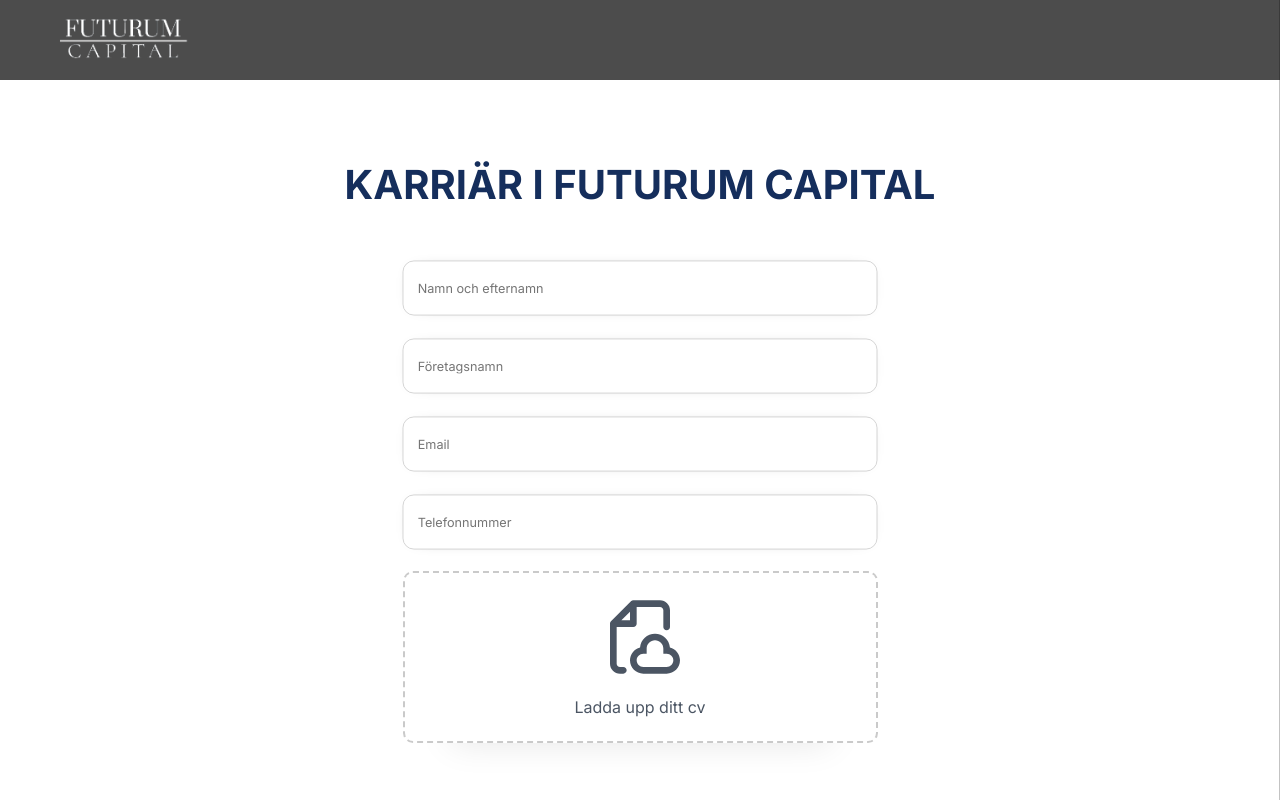
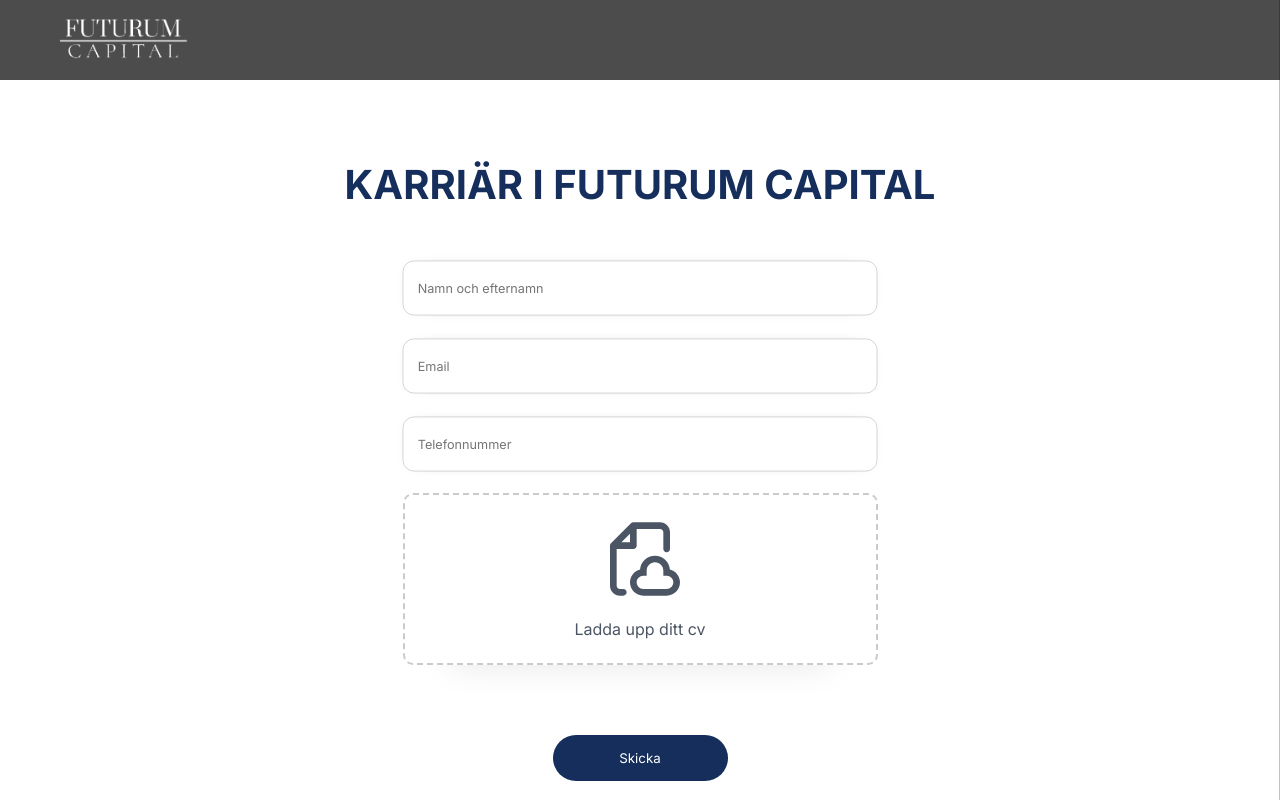
Before and after one commit to mohalw731/-Futurum-Capital-, a React (Vite) app: page /karriar in a window 1280 px wide. Shown: the top 802 px of the page. Built offline with nearby package versions, Linux system fonts and the light colour scheme.

Commit message:
complete version

```diff
--- a/package.json
+++ b/package.json
@@ -10,6 +10,7 @@
     "preview": "vite preview"
   },
   "dependencies": {
+    "@emailjs/browser": "^4.3.3",
     "@radix-ui/react-icons": "^1.3.0",
     "react": "^18.2.0",
     "react-dom": "^18.2.0",
--- a/src/components/Form.jsx
+++ b/src/components/Form.jsx
@@ -1,16 +1,52 @@
-import React from 'react';
+import React, { useRef, useState } from 'react';
+import emailjs from "@emailjs/browser";
 
-const Form = ({ no, title, buttonText,hidden }) => {
+const Form = ({ no, title, buttonText, hidden, template }) => {
+
+    const form = useRef();
+
+    const [emailSent, setEmailsent] = useState(false)
+
+    const sendEmail = (e) => {
+      e.preventDefault();
+
+      emailjs
+        .sendForm('service_dvm6al7', template, form.current, {
+          publicKey: '6rZ5KJX5-2BNbXUf-',
+        })
+        .then(
+          () => {
+            console.log('SUCCESS!');
+            setEmailsent(true)
+          },
+          (error) => {
+            console.log('FAILED...', error);
+          },
+        );
+    };
+
+
     return (
         <div className='contact-container'>
             <h1>{title}</h1>
-            <form>
-                <input type="text" name="name" id="fullName" className='input' placeholder='Namn och efternamn' />
-                <input type="text" name="company" id="companyName" className='input' placeholder='Företagsnamn' />
-                <input type="email" name="email" id="email" className='input' placeholder='Email' />
-                <input type="tel" name="phone" id="phone" className='input' placeholder='Telefonnummer' />
+            <form ref={form} onSubmit={sendEmail}>
+                <input type="text" name="user_name" id="fullName" className='input' required placeholder='Namn och efternamn' />
 
-                <label htmlFor="file" className={hidden ? 'no' : 'custum-file-upload'}>
+                {
+                    hidden ?
+                        <input type="text" name="user_name" id="companyName" className='input' placeholder='Företagsnamn' />
+                        : ''
+                }
+
+
+                <input type="email" name="user_email" id="email" className='input' required placeholder='Email' />
+
+                <input type="tel" name="user_email" id="phone" className='input' required placeholder='Telefonnummer' />
+
+
+                {hidden ? <textarea name="message" className='input' required rows={5} placeholder='Meddelande'></textarea> :
+
+                    <label htmlFor="file" className={'custum-file-upload'}>
                         <div className="icon">
                             <svg xmlns="http://www.w3.org/2000/svg" fill="" viewBox="0 0 24 24">
                                 <g stroke-width="0" id="SVGRepo_bgCarrier"></g>
@@ -23,11 +59,17 @@ const Form = ({ no, title, buttonText,hidden }) => {
                         <div className="text">
                             <span>Ladda upp ditt cv</span>
                         </div>
-                    <input type="file" name="" id="file" />
-                </label>
+                        <input type="file" name="message" id="file" />
+                    </label>}
 
                 <div className="btn-wrapper-services">
-                    <button className='contact-btn form-btn'>{buttonText}</button>
+                    <input
+                        className="contact-btn form-btn"
+                        style={emailSent ? { backgroundColor: "#D3D3D3" } : {}}
+                        disabled={emailSent ? true : false}
+                        type="submit"
+                        value="Skicka"
+                    />
                 </div>
             </form>
         </div>
--- a/src/pages/Contact.jsx
+++ b/src/pages/Contact.jsx
@@ -12,7 +12,7 @@ const Contact = () => {
   return (
     <>
       <Nav className="scroll" no='no'/>
-      <Form no='no' title='Kontakta oss' buttonText='Kontakta oss' hidden={hidden}/>
+      <Form no='no' title='Kontakta oss' buttonText='Kontakta oss' hidden={hidden} template='template_7grp8s9'/>
       <Testimonials/>
       <Footer/>
     </>
--- a/src/pages/Jobs.jsx
+++ b/src/pages/Jobs.jsx
@@ -12,7 +12,7 @@ function Jobs() {
     return (
         <>
             <Nav className="scroll" no='no' />
-            <Form title='Karriär i Futurum Capital' buttonText='Ansök'/>
+            <Form title='Karriär i Futurum Capital' buttonText='Ansök' template='template_64zqn0c'/>
             <Testimonials hidden={hidden} />
             <Footer />
         </>
```
Also changed, not shown: 1 other file (tests, documents, lock files or other folders). Lines whose indentation alone changed are shown as unchanged.
